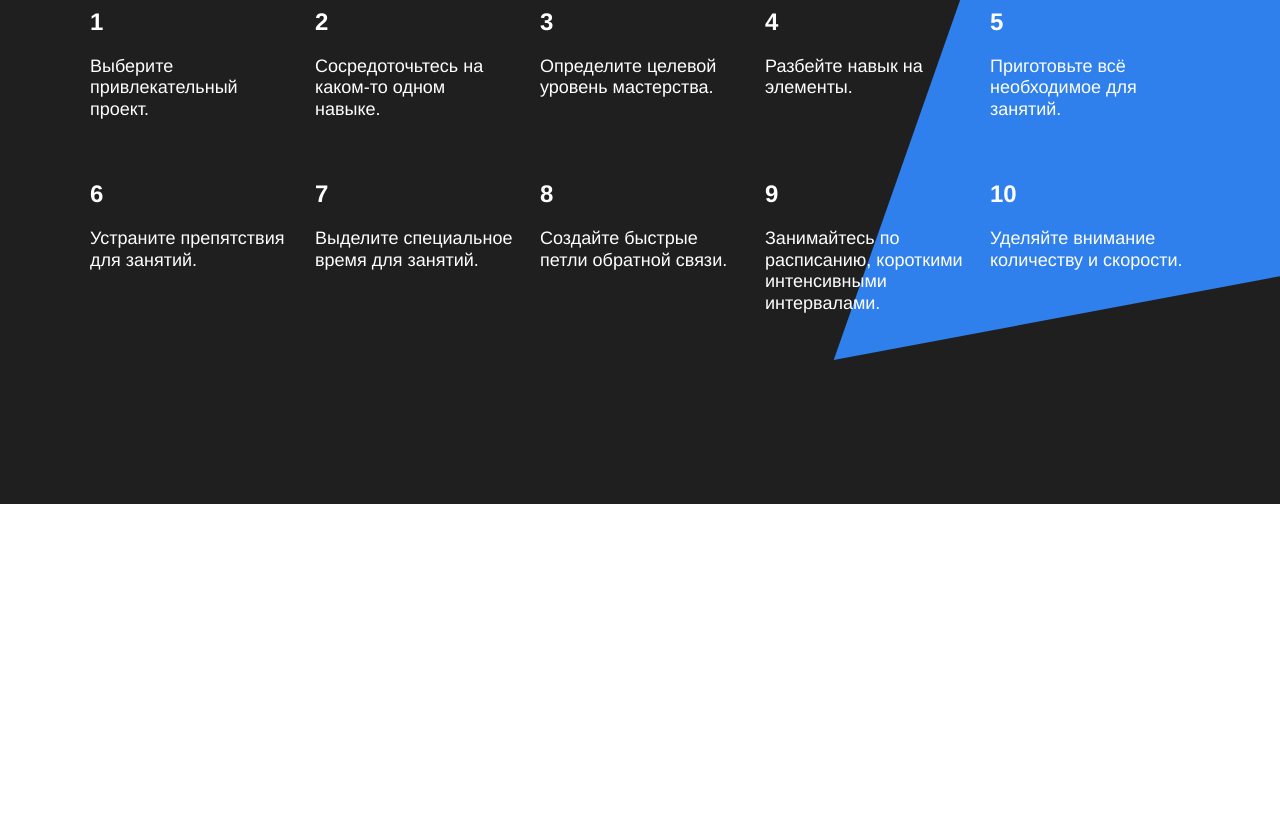
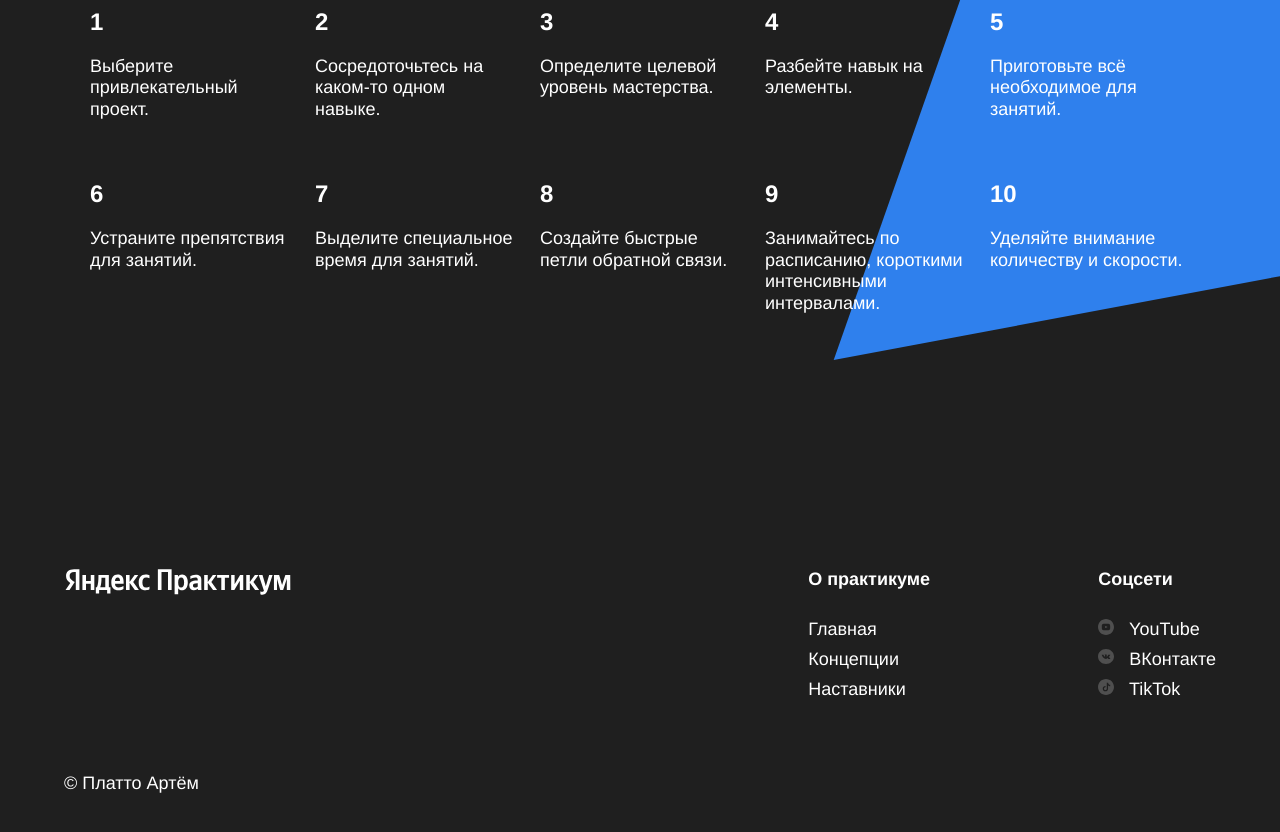
Before and after one commit to pl4tar/yandex_practicum_sprint_1, a website: page index.html in a window 1280 px wide. Shown: the part 3162-3994 px from the top of the page. Before the commit the page ends 3666 px from the top, so only its background shows below. Drawn offline with Linux system fonts and the light colour scheme.

Commit message:
final commit

```diff
--- a/index.html
+++ b/index.html
@@ -289,7 +289,53 @@
         </section>
     </main>
     <footer class="footer">
-
+        <div class="columns">
+            <div class="columns__copyright">
+                <img src="images/logo_place_footer.svg" alt="yandex logo" width="228px" height="32px">
+                <p class="columns__copyright-text">
+                    © Платто Артём
+                </p>
+            </div>
+            <div class="columns__info">
+                <div class="column-heading">
+                    <p class="column-heading-text">
+                        О практикуме
+                    </p>
+                </div>
+                <div class="column-links">
+                    <a href="#" class="column-links-text">
+                        Главная
+                    </a>
+                    <a href="#" class="column-links-text">
+                        Концепции
+                    </a>
+                    <a href="#" class="column-links-text">
+                        Наставники
+                    </a>
+                </div>
+            </div>
+            <div class="columns__social">
+                <div class="column-heading">
+                    <p class="column-heading-text">
+                        Соцсети
+                    </p>
+                </div>
+                <div class="column-links">
+                    <a href="#" class="column-links-text">
+                        <img src="images/youtube_color_white.svg" alt="youtube logo" width="16px" height="16px" style="margin: 0 10px 0 0">
+                        YouTube
+                    </a>
+                    <a href="#" class="column-links-text">
+                        <img src="images/vk_color_white.svg" alt="vk image" width="16px" height="16px" style="margin: 0 10px 0 0">
+                        ВКонтакте
+                    </a>
+                    <a href="#" class="column-links-text">
+                        <img src="images/tiktok_color_white.svg" alt="tiktok image" width="16px" height="16px" style="margin: 0 10px 0 0 ">
+                        TikTok
+                    </a>
+                </div>
+            </div>
+        </div>
     </footer>
 </div>
 </body>
--- a/styles/style.css
+++ b/styles/style.css
@@ -271,3 +271,63 @@ p, div, a, button, img{
     font-weight: normal;
     text-decoration: none;
 }
+
+.footer{
+    color: white;
+    background-color: #1f1f1f;
+    padding: 60px 0 40px 0;
+    display: flex;
+    justify-content: center;
+    min-height: 350px;
+}
+
+.columns{
+    min-height: 100%;
+    min-width: 90%;
+    flex-basis: 711px;
+    display: flex;
+    justify-content: space-between;
+}
+
+.columns__copyright{
+    min-width: 50%;
+}
+
+.columns__copyright{
+    position: relative;
+}
+
+.columns__copyright-text{
+    position: absolute;
+    bottom: 18px;
+    left: 0;
+    line-height: 25px;
+    font-size: 18px;
+    font-weight: normal;
+}
+
+.column-heading-text{
+    line-height: 30px;
+    font-size: 18px;
+    font-weight: 600;
+}
+
+
+.columns__info{
+}
+
+.columns__social{
+}
+
+.column-links{
+    margin: 20px 0 16px 0;
+    display: flex;
+    flex-flow: column wrap;
+}
+.column-links-text{
+    text-decoration: none;
+    color: white;
+    line-height: 30px;
+    font-size: 18px;
+    font-weight: normal;
+}
```
